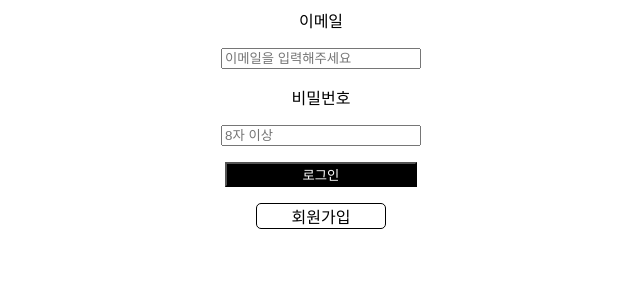
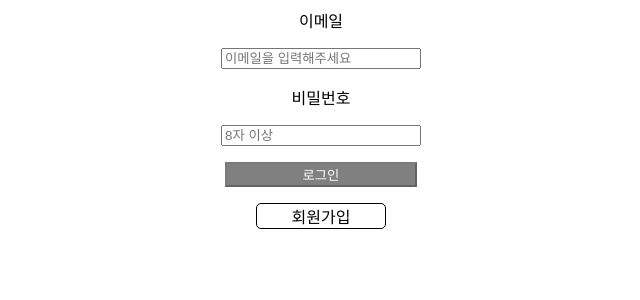
Before and after one commit to NamjunKim12/wanted-pre-onboarding-frontend, a React (Create React App) app: page /signIn in a window 1280 px wide. Shown: the top 300 px of the page, without its empty margins (319-959 px from the left). Built offline with nearby package versions, Linux system fonts and the light colour scheme.

Commit message:
feat: signIn 인풋 및 버튼 요소에 아이디, 비밀번호 검증 이벤트 핸들러 부착

```diff
--- a/src/screen/@page/SignIn.jsx
+++ b/src/screen/@page/SignIn.jsx
@@ -1,7 +1,21 @@
-import React from 'react'
+import React, {useState} from 'react'
+import { validate } from '../service/util/validate'
 import { Link } from 'react-router-dom'
 
 export default function SignIn() {
+  const [email, setEmail] = useState('')
+  const [password, setPassword] = useState('')
+
+  const handleEmailChange = (e) => {
+      setEmail(e.target.value)
+  }
+  const handlePasswordChange = (e) => {
+      setPassword(e.target.value)
+  }
+  const handleSignUp = (e) => {
+      e.preventDefault()
+      //TODO: 로그인 기능 구현
+  }
   return (
     <form style={{
         display: 'flex',
@@ -12,11 +26,10 @@ export default function SignIn() {
     <input
       data-testid="email-input"
       placeholder='이메일을 입력해주세요'
-      onChange={()=>{}}
+      onChange={handleEmailChange}
       style= {{
         marginTop: '1rem',
         marginBottom: '1rem',
-        color: 'white',
         width: '12rem',
     }}
     />
@@ -25,22 +38,31 @@ export default function SignIn() {
       type="password"
       data-testid="password-input"
       placeholder='8자 이상'
-      onChange={()=>{}}
+      onChange={handlePasswordChange}
       style= {{
         marginTop: '1rem',
-        color: 'white',
         width: '12rem',
     }}
     />
     <button
-      data-testid="signin-button"
-      onClick={()=>{}}
-      style= {{
-        backgroundColor: 'black',
-        marginTop: '1rem',
-        color: 'white',
-        width: '12rem',
-    }}
+      data-testid="signup-button"
+      onClick={handleSignUp}
+      disabled={validate.email(email) && validate.password(password) ? false : true}
+      style= {validate.email(email) && validate.password(password) ?
+        {
+          backgroundColor: 'black',
+          marginTop: '1rem',
+          color: 'white',
+          width: '12rem',
+          cursor: 'pointer',
+        } : {
+          backgroundColor: 'gray',
+          marginTop: '1rem',
+          color: 'white',
+          width: '12rem',
+          cursor: 'not-allowed',
+        }
+      }
     >
       로그인
     </button>
--- a/src/screen/@page/SignUp.jsx
+++ b/src/screen/@page/SignUp.jsx
@@ -13,7 +13,7 @@ export default function SignUp() {
     }
     const handleSignUp = (e) => {
         e.preventDefault()
-        console.log(validate.email(email), validate.password(password))
+      //TODO: 회원가입 기능 구현
     }
   return (
     <form style={{
```
